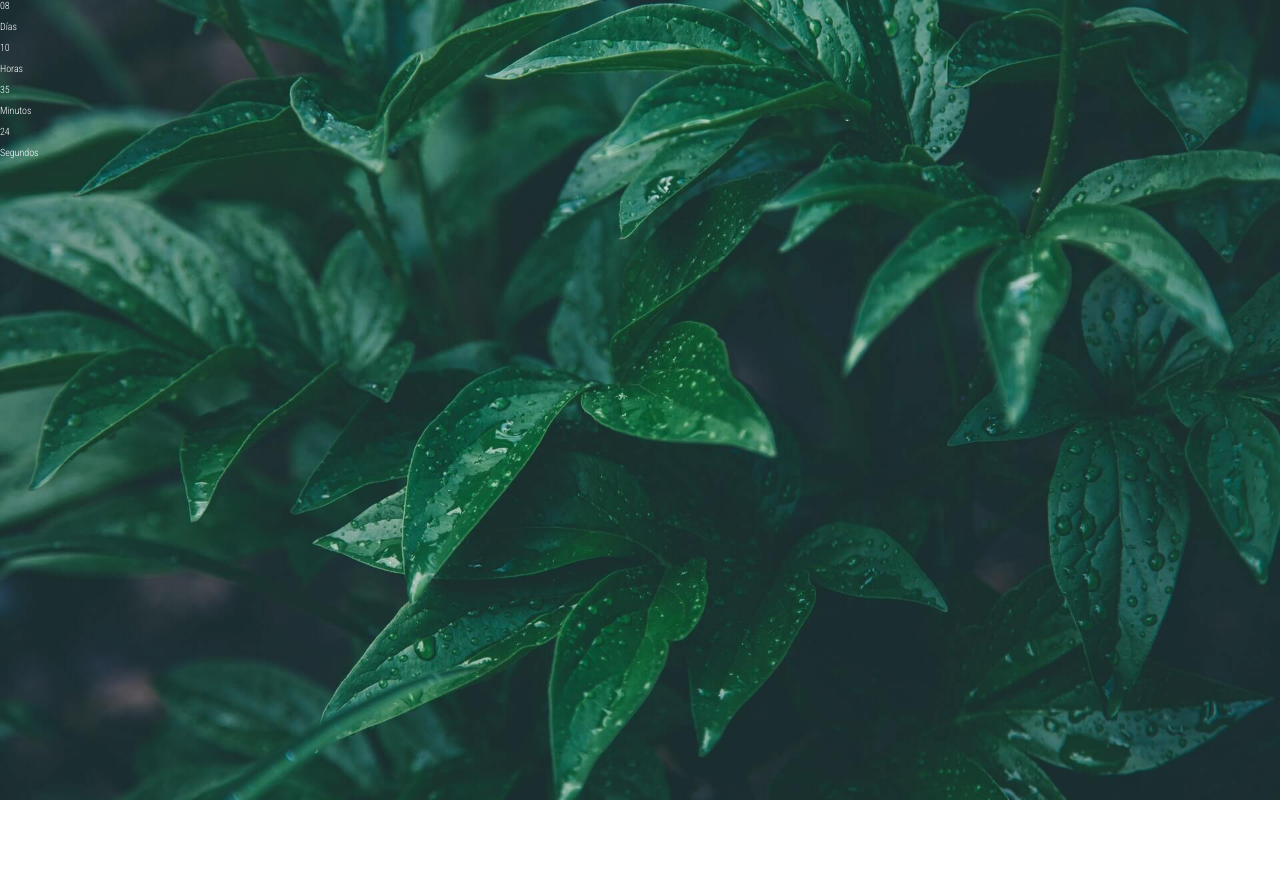
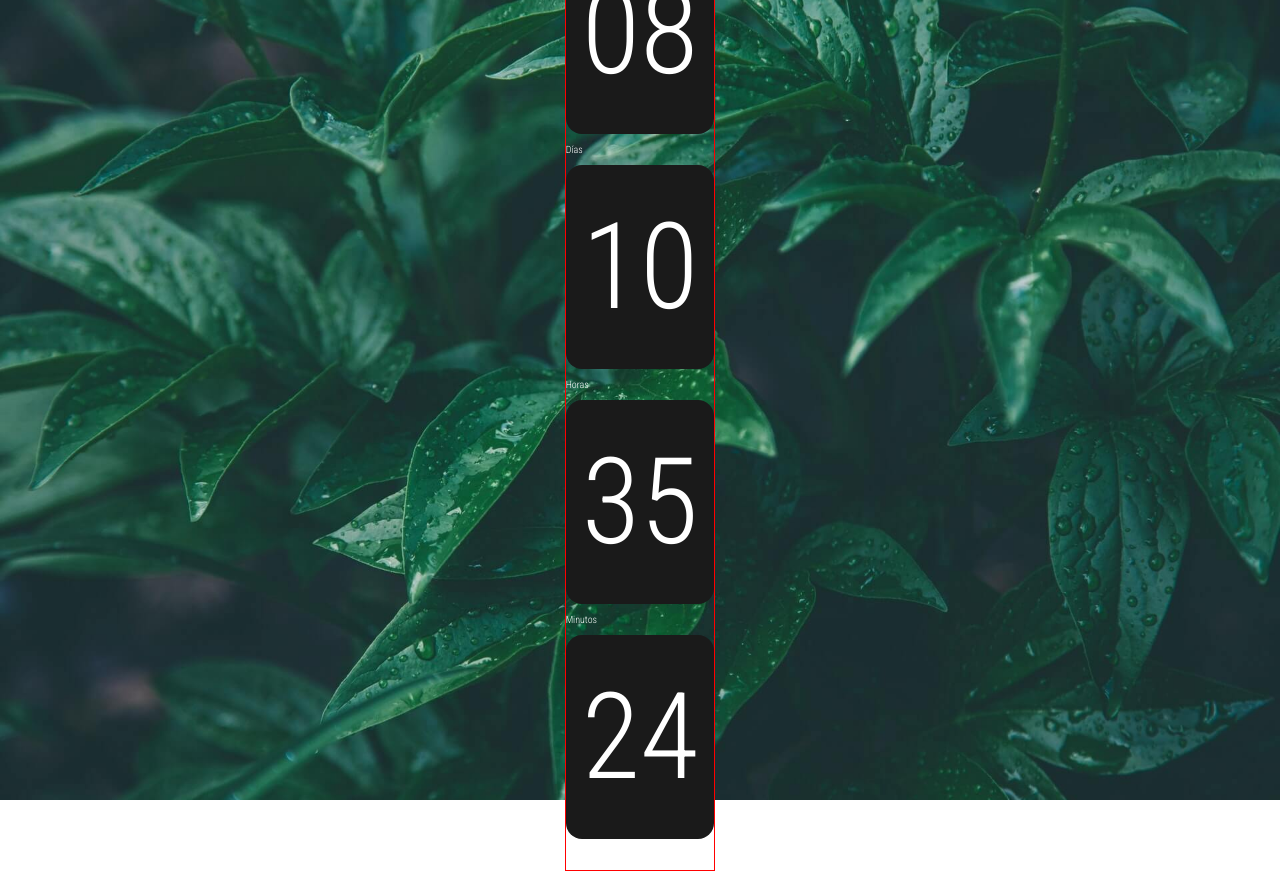
Before and after one commit to efrainhgmx/countdonw-app, a React (Create React App) app: page / in a window 1280 px wide. Before the commit the page ends 800 px from the top, so only its background shows below. Built offline with nearby package versions, Linux system fonts and the light colour scheme.

Commit message:
Size for date element and bg

```diff
--- a/src/components/CounterDown/CounterDown.js
+++ b/src/components/CounterDown/CounterDown.js
@@ -5,7 +5,7 @@
 export const CounterDown = () => {
     return (
         <div className="bg-container">
-            <section  className="counterdown-cointainer">
+            <section  className="counterdown-wrapper">
                 <div>
                     <span className="date">08</span>
                     <p>Días</p>
--- a/src/components/CounterDown/style.css
+++ b/src/components/CounterDown/style.css
@@ -1,4 +1,8 @@
 @import url('https://fonts.googleapis.com/css2?family=Roboto+Condensed:wght@300;700&display=swap');
+
+:root {
+    --bg-date: #1A1A1A;
+}
 
 html {
     font-size: 62.5%;
@@ -18,4 +22,20 @@
     background-size: cover;
     width: 100vw;
     height: 100vh;
+    display: flex;
+    justify-content: center;
+    align-items: center;
 }
+
+.counterdown-wrapper {
+    max-inline-size: 800px;
+    border: 1px solid red;
+}
+
+.date {
+    display: inline-block;
+    background-color: var(--bg-date);
+    border-radius: 16px;
+    padding: 32px 16px;
+    font-size: 12rem;
+}
```
